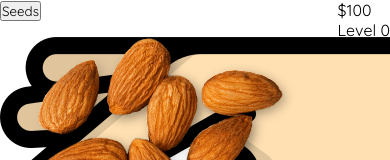
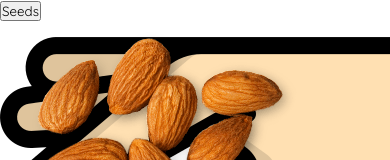
Before and after one commit to leanhvu21042001/sow-seeds, a React (Create React App) app in the folder game_lam_vuon/: page / in a window 390 px wide. Shown: the top 160 px of the page. Built offline with nearby package versions, Linux system fonts and the light colour scheme.

Commit message:
Thêm user bar, user info

```diff
--- a/game_lam_vuon/src/assets/css/_base.css
+++ b/game_lam_vuon/src/assets/css/_base.css
@@ -13,4 +13,6 @@
 @import url('./tab-content-setting.css');
 @import url('./tab-content-about.css');
 @import url('./menu-section-responsive.css');
+
 @import url('./shop-section.css');
+@import url('./user-section.css');
--- /dev/null
+++ b/game_lam_vuon/src/assets/css/user-section.css
@@ -0,0 +1,30 @@
+.user-section {
+  position: fixed;
+  top: 0;
+  right: 0;
+  font-weight: 900;
+  font-size: 1.5vw;
+  margin-top: 5px;
+  margin-right: 5px;
+  text-align: center;
+}
+
+.user-section .user-avatar {
+  width: 9vw;
+  border-radius: 8px;
+}
+
+/* .user-section .user-score {}
+
+.user-section .user-level {} */
+
+@media screen and (max-width:992px) {
+  .user-section {
+    margin-top: 0px;
+    margin-right: 0px;
+    font-size: 2vw;
+  }
+  .user-section .user-avatar {
+    width: 12vw;
+  }
+}
--- /dev/null
+++ b/game_lam_vuon/src/components/UserBar.js
@@ -0,0 +1,16 @@
+import React from 'react'
+
+export default function UserBar(props) {
+  const { imageString, name, score, level } = props;
+  return (
+    <>
+      <img src={imageString} alt={name + " Avatar"} className="user-avatar" />
+      <div className="user-score">
+        $ {score}
+      </div>
+      <div className="user-level">
+        Level: {level}
+      </div>
+    </>
+  )
+}
--- /dev/null
+++ b/game_lam_vuon/src/services/user.service.js
@@ -0,0 +1,3 @@
+import userImage from './../assets/images/User/user.jpg';
+
+export default userImage;
--- a/game_lam_vuon/src/views/App.js
+++ b/game_lam_vuon/src/views/App.js
@@ -2,7 +2,8 @@ import React, { useState } from 'react';
 import MainSection from '../components/MainSection';
 import MenuSection from '../components/MenuSection';
 import SeedItem from '../components/SeedItem';
-
+import UserBar from '../components/UserBar';
+import userImage from './../services/user.service'
 function App() {
 
   // state to check shop menu is active
@@ -138,10 +139,20 @@ function App() {
         </div>
       </div>
 
-      <div className="info-section" style={{ position: 'fixed', right: 0, top: 0 }}>
+      <div className="user-section">
+        <UserBar
+          name={"Ling"}
+          imageString={userImage}
+          score={money}
+          level={"0"}
+        />
+      </div>
+
+      {/* <div className="info-section" style={{ position: 'fixed', right: 0, top: 0 }}>
         <div className="money">${money}</div>
         <div className="level">Level 0</div>
-      </div>
+      </div> */}
+
     </div>
   );
 }
```
